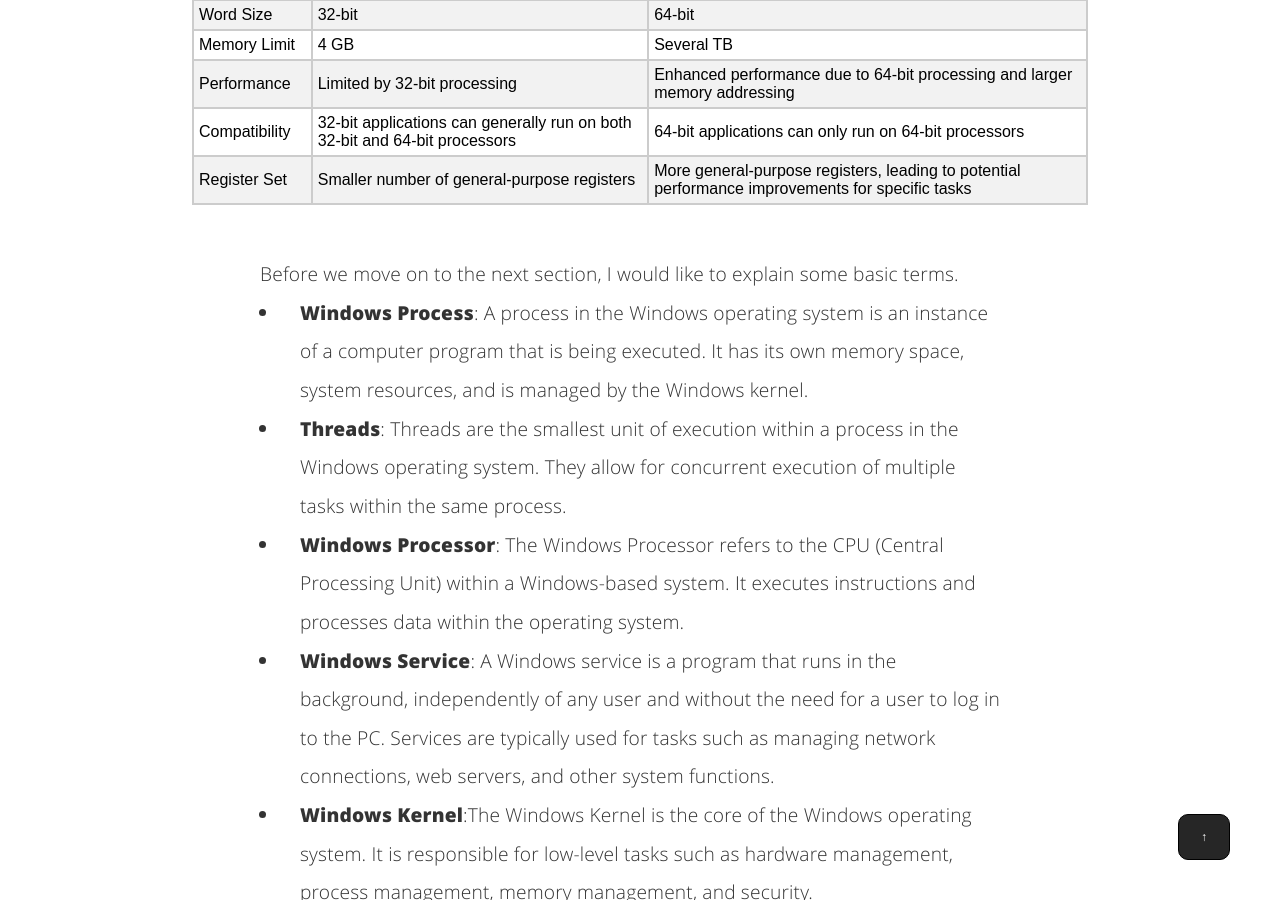
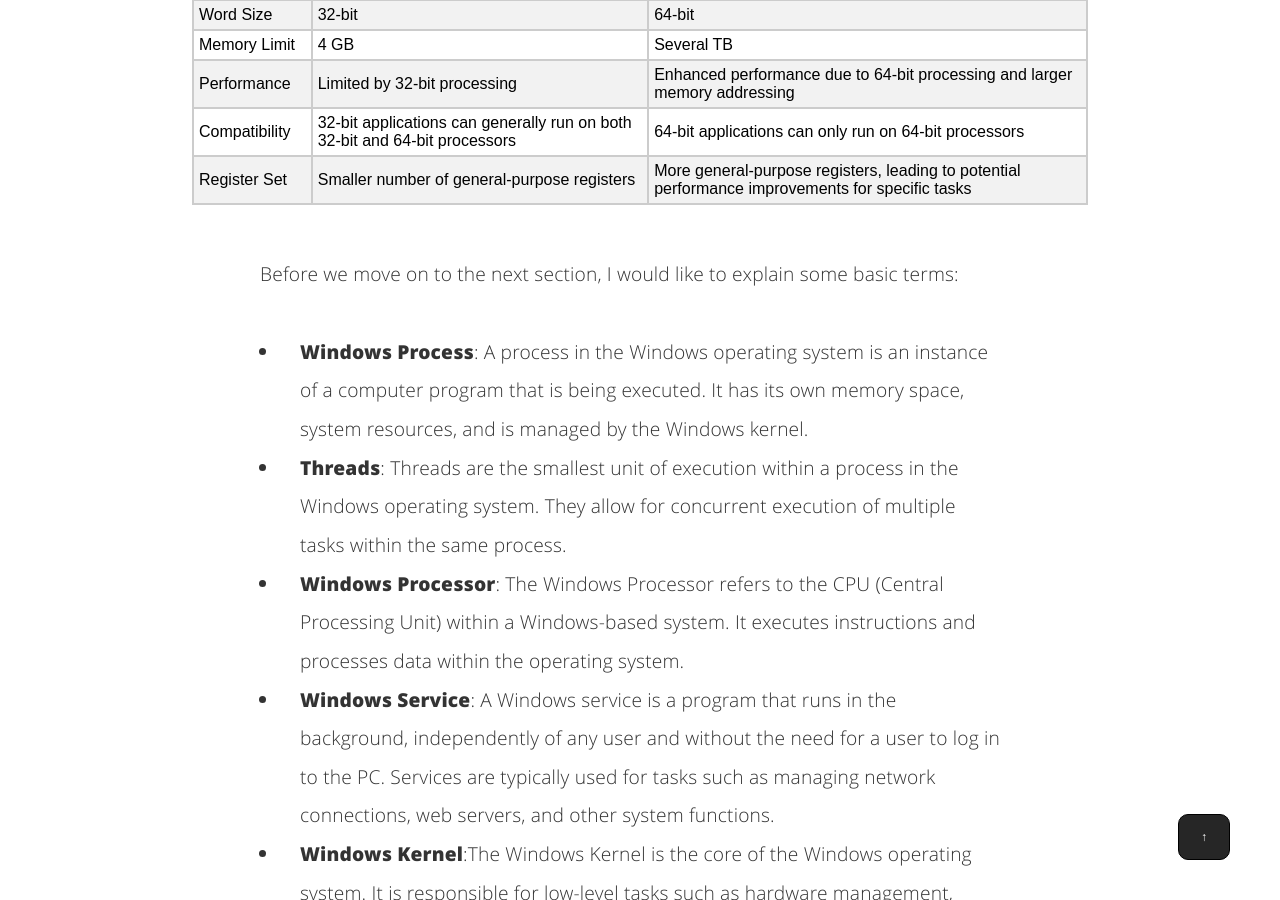
Before and after one commit to nickvourd/nickvourd.github.io, a Jekyll site: the page built from _posts/2023-10-22-an-overview-of-windows-arch.md, in a window 1280 px wide and 900 px high, scrolled down 1521 px. Built offline with Jekyll 4.4.1, drawn with Linux system fonts in a browser that asks for light colours.

```diff
--- a/_posts/2023-10-22-an-overview-of-windows-arch.md
+++ b/_posts/2023-10-22-an-overview-of-windows-arch.md
@@ -191,7 +191,7 @@ function topFunction() {
 </table>
 
 
-<p>Before we move on to the next section, I would like to explain some basic terms.</p>
+<p>Before we move on to the next section, I would like to explain some basic terms:</p><br />
 <ul>
 	<li>
 		<p><strong>Windows Process</strong>: A process in the Windows operating system is an instance of a computer program that is being executed. It has its own memory space, system resources, and is managed by the Windows kernel.</p>
```
